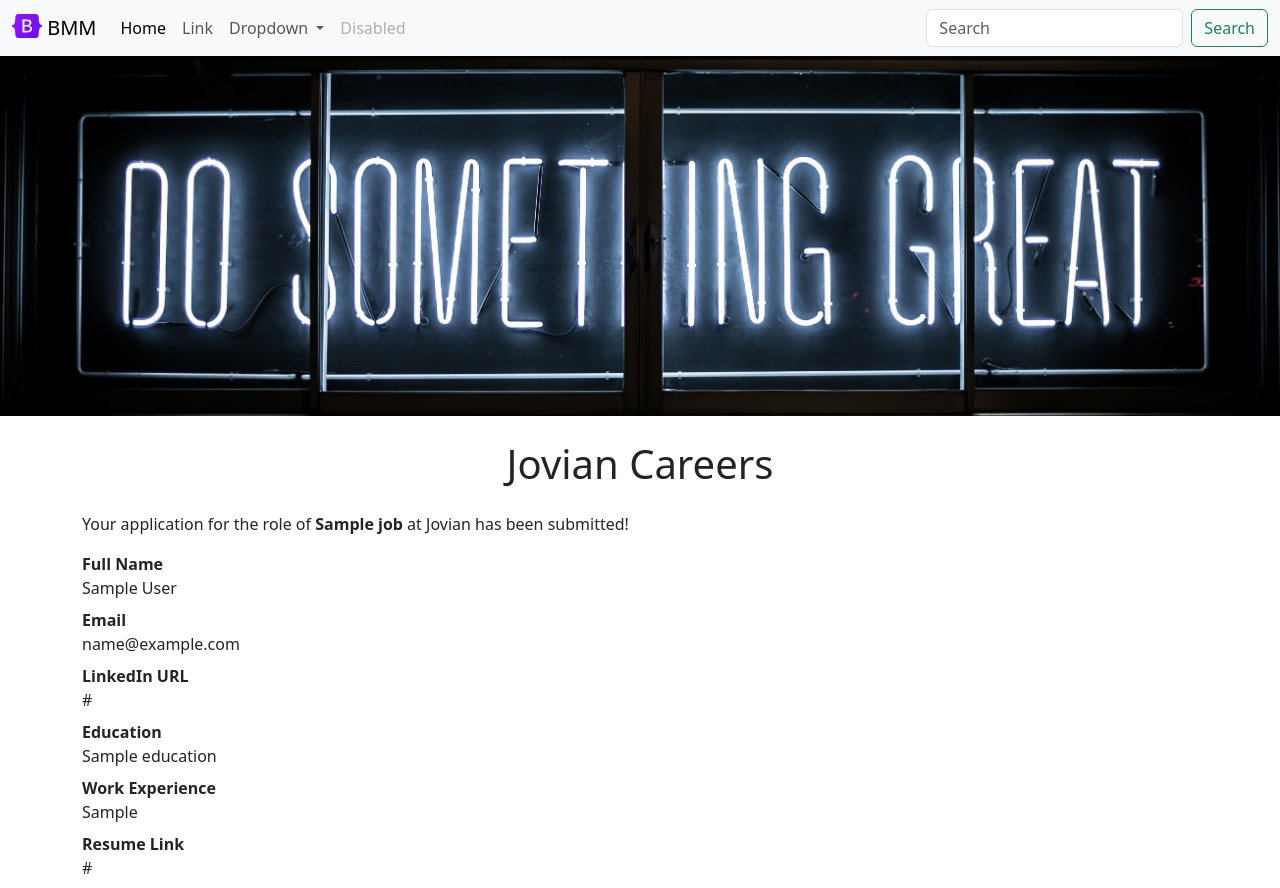
After one commit to eliasdewa14/jovian-careers-website-v2, a Flask app: template templates/application_submitted.html in a window 1280 px wide. The commit adds this page. Run offline with Flask 3, Linux system fonts and the light colour scheme; the template is opened without the code that fills it: most values are stand-ins (such as "Sample title", 1, 10 or a date in 2020).

Commit message:
added API and store data on db

```diff
--- a/app.py
+++ b/app.py
@@ -1,5 +1,5 @@
 from flask import Flask, render_template, jsonify, request
-from database import load_jobs_from_db, load_single_job
+from database import load_jobs_from_db, load_single_job, add_application_to_db
 
 app = Flask(__name__)
 
@@ -24,8 +24,18 @@ def show_job(job_id):
 
 @app.route("/job/<job_id>/apply", methods=['post'])
 def apply_to_job(job_id):
+  #data = request.args
+  # request.args -> contain information from the url
   data = request.form
-  return jsonify(data)
+  # send an email
+  # display an acknowledgement
+  job = load_single_job(job_id)
+  # return jsonify(data)
+
+  # store this in db
+  add_application_to_db(job_id, data)
+  return render_template('application_submitted.html',
+                         application=data, job=job)
 
 if __name__ == "__main__":
   app.run(host='0.0.0.0', debug=True)
--- a/database.py
+++ b/database.py
@@ -30,3 +30,8 @@ def load_single_job(job_id):
       return None
     else:
       return rows[0]._asdict()
+
+
+def add_application_to_db(job_id, data):
+  with engine.connect() as conn:
+    conn.execute(text("INSERT INTO applications VALUES (job_id = :job_id, full_name = :full_name, email = :email, linkedin_url = :linkedin_url, education = :education, work_experience = work_experience, resume_link = :resume_link)"), {'job_id': job_id, 'full_name': data['full_name'], 'email': data['email'], 'linkedin_url': data['linkedin_url'], 'education': data['education'], 'work_experience': data['work_experience'], 'resume_link': data['resume_link']})
--- a/templates/application_form.html
+++ b/templates/application_form.html
@@ -1,12 +1,12 @@
 <h3>Application Form</h3>
-<form action="/job/{{job['id']}}/apply" methods="post">
+<form action="/job/{{job['id']}}/apply" method="post">
     <div class="mb-2">
         <label for="">Full Name</label><br>
-        <input type="text" name="name" id="" placeholder="Your full name">
+        <input type="text" name="full_name" id="" placeholder="Your full name">
     </div>
     <div class="mb-2">
         <label for="">Email</label><br>
-        <input type="text" name="Email" id="" placeholder="Your email address">
+        <input type="text" name="email" id="" placeholder="Your email address">
     </div>
     <div class="mb-2">
         <label for="">LinkedIn URL</label><br>
--- /dev/null
+++ b/templates/application_submitted.html
@@ -0,0 +1,31 @@
+<!DOCTYPE html>
+<html lang="en">
+  <head>
+      <title>Application Submitted</title>
+      {% include 'bootstrap.html' %}
+  </head>
+  <body>
+    {% include 'bannerImg.html' %}
+    <div class="container">
+      <h1 class="text-center mt-2 mb-4">Jovian Careers</h1>
+      <p>Your application for the role of <b>{{job['title']}}</b> at Jovian has been submitted!</p>
+      <b>Full Name</b>
+      <div class="mb-2">{{application['full_name']}}</div>
+
+      <b>Email</b>
+      <div class="mb-2">{{application['email']}}</div>
+
+      <b>LinkedIn URL</b>
+      <div class="mb-2">{{application['linkedin_url']}}</div>
+
+      <b>Education</b>
+      <div class="mb-2">{{application['education']}}</div>
+
+      <b>Work Experience</b>
+      <div class="mb-2">{{application['work_experience']}}</div>
+
+      <b>Resume Link</b>
+      <div class="mb-2">{{application['resume_link']}}</div>
+    </div>
+  </body>
+</html>
```
